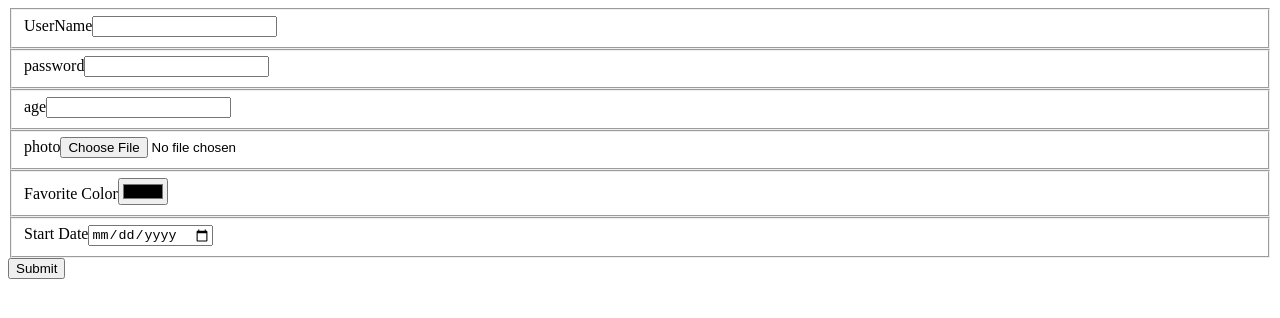
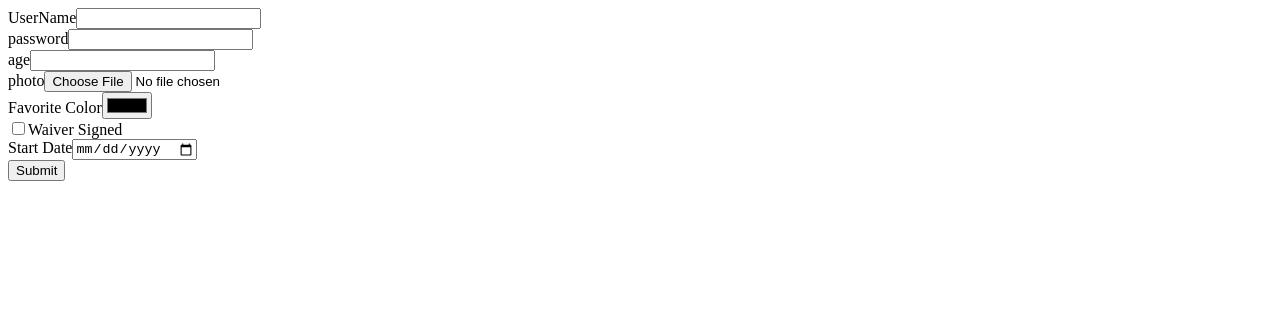
Before and after one commit to homayunmmdy/Epic-React, a React (Vite) app: page / in a window 1280 px wide. Shown: the top 318 px of the page. Built offline with nearby package versions, Linux system fonts and the light colour scheme.

Commit message:
checkbox

```diff
--- a/src/App.tsx
+++ b/src/App.tsx
@@ -3,33 +3,38 @@ const App = () => {
     console.log(Object.fromEntries(formData));
   }
   return (
-    <form
-      action={logFormData}
-    >
-      <fieldset>
+    <form action={logFormData}>
+      <div>
         <label htmlFor="username">UserName</label>
         <input id="username" name="username" type="text" />
-      </fieldset>
-      <fieldset>
+      </div>
+      <div>
         <label htmlFor="password">password</label>
         <input id="password" name="password" type="password" />
-      </fieldset>
-      <fieldset>
+      </div>
+      <div>
         <label htmlFor="age">age</label>
         <input id="age" name="age" type="number" />
-      </fieldset>
-      <fieldset>
+      </div>
+      <div>
         <label htmlFor="photo">photo</label>
         <input id="photo" type="file" name="photo" accept="image/*" />
-      </fieldset>
-      <fieldset>
+      </div>
+
+      <div>
         <label htmlFor="color">Favorite Color</label>
         <input id="color" type="color" name="color" />
-      </fieldset>
-      <fieldset>
+      </div>
+
+      <label htmlFor="waiver">
+        <input type="checkbox" id="waiver" />
+        Waiver Signed
+      </label>
+
+      <div>
         <label htmlFor="date">Start Date</label>
         <input id="date" type="date" name="date" />
-      </fieldset>
+      </div>
       <button type="submit">Submit</button>
     </form>
   );
```
